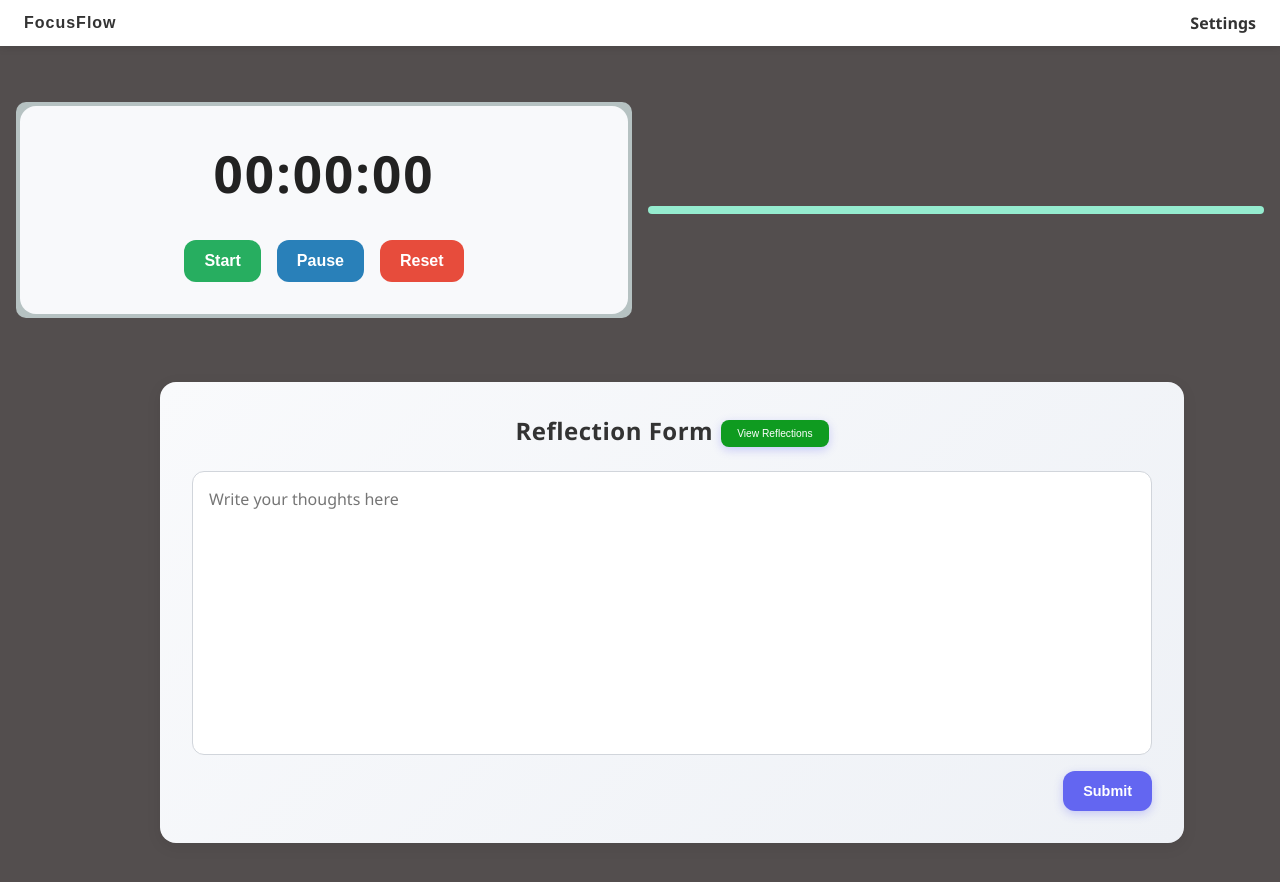
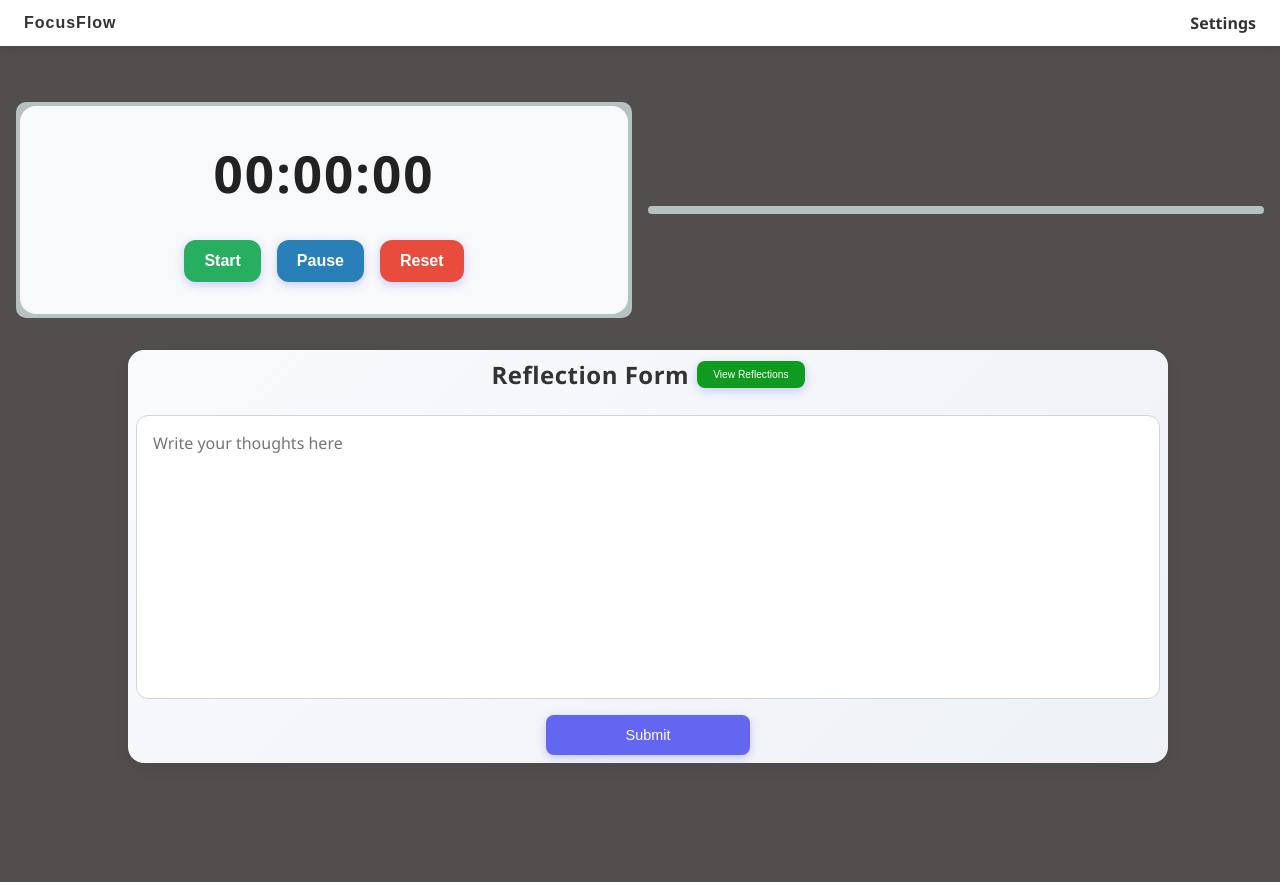
Before and after one commit to Muelvzz/FocusFlow, a React (Vite) app in the folder frontend/: page / in a window 1280 px wide. Shown: the top 882 px of the page. After the commit the page ends 800 px from the top, so only its background shows below. Built offline with nearby package versions, Linux system fonts and the light colour scheme.

Commit message:
reflection section v.3

```diff
--- a/frontend/src/sections-css/main-dashboard.css
+++ b/frontend/src/sections-css/main-dashboard.css
@@ -11,11 +11,12 @@
     margin-top: 2rem;
     padding: 1rem;
     justify-content: center;
-    width: 75%;
+    align-items: center;
+    width: 80%;
     margin: 0 auto;
 }
 
-.left-panel {
+.left-panel, .right-panel {
     width: 100%;
     text-align: center;
     background-color: rgb(182, 194, 194);
@@ -23,10 +24,11 @@
     padding: 0.25rem;
 }
 
-.right-panel {
-    width: 100%;
-    text-align: center;
-    background-color: rgb(149, 236, 207);
-    padding: 0.25rem;
-    border-radius: 10px;
+@media screen and (max-width: 800px) {
+    .main-container {
+        display: flex;
+        flex-direction: column;
+        max-width: 80%;
+        margin: 0 auto;
+    }
 }
--- a/frontend/src/sections-css/reflection.css
+++ b/frontend/src/sections-css/reflection.css
@@ -1,39 +1,30 @@
+/* LAYOUT AND CONTAINERS */
 .reflection-container {
     display: flex;
     flex-direction: column;
     align-items: center;
     justify-content: center;
     border-radius: 1rem;
-    padding: 2rem;
+    padding: 0.5rem;
     background: linear-gradient(135deg, #f9fafc, #eef1f6);
     box-shadow: 0 4px 15px rgba(0, 0, 0, 0.08);
     width: 100%;
-    margin: 2rem auto;
     transition: transform 0.3s ease;
 }
 
-.reflection-header {
+.reflection-header,
+.modal-header {
     display: flex;
     justify-content: space-between;
     align-items: center;
     gap: 0.5rem;
-    margin-bottom: 1.5rem;
+    margin-bottom: 0.5rem;
 }
 
-.modal-header {
-    display: flex;
-    justify-content: space-between;
-    width: 100%;
-    gap: 1rem;
-    align-items: center;
-}
-
-.modal-overlay {
+.modal-overlay,
+.edit-modal-overlay {
     position: fixed;
-    top: 0;
-    left: 0;
-    right: 0;
-    bottom: 0;
+    inset: 0;
     background: rgba(0, 0, 0, 0.5);
     display: flex;
     align-items: center;
@@ -41,7 +32,8 @@
     z-index: 9999;
 }
 
-.modal-content {
+.modal-content,
+.edit-modal-content {
     background: white;
     padding: 2rem;
     border-radius: 1rem;
@@ -49,10 +41,9 @@
     max-width: 600px;
     animation: fadeIn 0.2s ease;
     transition: transform 0.2s ease-out, opacity 0.2s ease-out;
-    transform: scale(1);
-    opacity: 1;
 }
 
+/* FORM STYLES */
 .reflection-container h1 {
     font-size: 1.5rem;
     color: #333;
@@ -61,15 +52,18 @@
     letter-spacing: 0.5px;
 }
 
-.form-container {
+.form-container,
+.form-edit-container {
     display: flex;
     flex-direction: column;
     gap: 1rem;
     width: 100%;
+    margin-top: 1rem;
 }
 
-.reflection-input {
-    height: 250px;
+/* TEXTAREAS */
+.reflection-input,
+.edit-input {
     padding: 1rem;
     border-radius: 0.75rem;
     border: 1px solid #d1d5db;
@@ -82,143 +76,26 @@
     transition: border-color 0.2s ease, box-shadow 0.2s ease;
 }
 
-.reflection-input:focus {
+.reflection-input {
+    height: 250px;
+}
+
+.edit-input {
+    height: 150px;
+    overflow-y: scroll;
+}
+
+.reflection-input:focus,
+.edit-input:focus {
     border-color: #6366f1;
     box-shadow: 0 0 0 3px rgba(99, 102, 241, 0.2);
 }
 
+/* LIST ENTRIES */
 .reflc-ent-cont {
+    display: flex;
     align-items: center;
-    gap: 0.75rem;
-    display: flex;
-}
-
-.reflection-button {
-    align-self: flex-end;
-    border: none;
-    border-radius: 0.75rem;
-    padding: 0.75rem 1.25rem;
-    font-weight: 600;
-    color: #fff;
-    cursor: pointer;
-    transition: all 0.2s ease;
-    font-size: 0.9rem;
-    background-color: #6366f1;
-    box-shadow: 0 3px 10px rgba(99, 102, 241, 0.3);
-}
-
-.reflection-button:hover {
-    background-color: #4f46e5;
-    box-shadow: 0 5px 15px rgba(99, 102, 241, 0.4);
-    transform: translateY(-2px);
-}
-
-.reflection-button:active {
-    transform: translateY(0);
-    box-shadow: 0 2px 6px rgba(99, 102, 241, 0.2);
-}
-
-.view-reflc-btn {
-    align-self: flex-end;
-    border: none;
-    border-radius: 0.5rem;
-    padding: 0.5rem 1rem;
-    font-weight: 400;
-    color: #fff;
-    cursor: pointer;
-    transition: all 0.2s ease;
-    font-size: clamp(0.5rem, 0.8vw, 0.9rem);
-    background-color: #0f9b20;
-    box-shadow: 0 3px 10px rgba(99, 102, 241, 0.3);
-}
-
-.view-reflc-btn:hover {
-    background-color: #086b11;
-    box-shadow: 0 5px 15px rgba(99, 102, 241, 0.4);
-    transform: translateY(-2px);
-}
-
-.view-reflc-btn:active {
-    transform: translateY(0);
-    box-shadow: 0 2px 6px rgba(99, 102, 241, 0.2);
-}
-
-.close-modal-btn {
-    border: none;
-    border-radius: 0.5rem;
-    padding: 0.5rem 1rem;
-    font-weight: 400;
-    color: #fff;
-    cursor: pointer;
-    transition: all 0.2s ease;
-    font-size: clamp(0.5rem, 0.8vw, 0.9rem);
-    background-color: #db2626;
-    box-shadow: 0 3px 10px rgba(99, 102, 241, 0.3);
-}
-
-.close-modal-btn:hover {
-    background-color: #d50707;
-    box-shadow: 0 5px 15px rgba(99, 102, 241, 0.4);
-    transform: translateY(-2px);
-}
-
-.close-modal-btn:active {
-    transform: translateY(0);
-    box-shadow: 0 2px 6px rgba(99, 102, 241, 0.2);
-}
-
-.del-btn {
-    border: none;
-    border-radius: 0.5rem;
-    padding: 0.5rem 1rem;
-    font-weight: 400;
-    color: #fff;
-    cursor: pointer;
-    transition: all 0.2s ease;
-    font-size: clamp(0.5rem, 0.8vw, 0.9rem);
-    background-color: #db2626;
-    box-shadow: 0 3px 10px rgba(99, 102, 241, 0.3);
-}
-
-.del-btn:hover {
-    background-color: #d50707;
-    box-shadow: 0 5px 15px rgba(99, 102, 241, 0.4);
-    transform: translateY(-2px);
-}
-
-.del-btn:active {
-    transform: translateY(0);
-    box-shadow: 0 2px 6px rgba(99, 102, 241, 0.2);
-}
-
-.del-all-btn {
-    border: none;
-    border-radius: 0.5rem;
-    padding: 0.5rem 1rem;
-    font-weight: 400;
-    color: #fff;
-    cursor: pointer;
-    transition: all 0.2s ease;
-    font-size: clamp(0.75rem, 1.25vw, 1rem);
-    background-color: #db2626;
-    box-shadow: 0 3px 10px rgba(99, 102, 241, 0.3);
-    width: 100%;
-    margin-top: 10px;
-}
-
-.del-all-btn:hover {
-    background-color: #d50707;
-    box-shadow: 0 5px 15px rgba(99, 102, 241, 0.4);
-    transform: translateY(-2px);
-}
-
-.del-all-btn:active {
-    transform: translateY(0);
-    box-shadow: 0 2px 6px rgba(99, 102, 241, 0.2);
-}
-
-.success-message {
-    align-items: center;
+    gap: 0.5rem;
 }
 
 .reflection-entry {
@@ -229,4 +106,75 @@
     border-radius: 8px;
     box-shadow: 0 2px 5px rgba(0, 0, 0, 0.3);
     width: 100%;
+    font-size: small;
 }
+
+/* BUTTONS */
+button {
+    align-items: center;
+    padding: 0.5rem;
+    border: none;
+    border-radius: 0.5rem;
+    font-weight: 400;
+    color: #fff;
+    cursor: pointer;
+    transition: all 0.2s ease;
+    box-shadow: 0 3px 10px rgba(99, 102, 241, 0.3);
+}
+
+button:hover {
+    transform: translateY(-2px);
+    box-shadow: 0 5px 15px rgba(99, 102, 241, 0.4);
+}
+
+button:active {
+    transform: translateY(0);
+    box-shadow: 0 2px 6px rgba(99, 102, 241, 0.2);
+}
+
+/* Specific button variants */
+.reflection-button {
+    width: 20%;
+    align-self: center;
+    background-color: #6366f1;
+    padding: 0.75rem 1.25rem;
+    font-size: 0.9rem; }
+.reflection-button:hover { background-color: #4f46e5; }
+
+.view-reflc-btn {
+    background-color: #0f9b20;
+    padding: 0.5rem 1rem;
+    font-size: clamp(0.5rem, 0.8vw, 0.9rem); }
+.view-reflc-btn:hover { background-color: #086b11; }
+
+.close-modal-btn,
+.close-modal-edit-btn,
+.del-btn,
+.del-all-btn { background-color: #db2626; }
+
+.del-all-btn {
+    width: 25%;
+    margin-top: 1rem;
+}
+
+.close-modal-btn:hover,
+.close-modal-edit-btn:hover,
+.del-btn:hover,
+.del-all-btn:hover { background-color: #d50707; }
+
+.edit-btn { background-color: #2662db; }
+.edit-btn:hover { background-color: #0220e3; }
+
+.update-btn {
+    background-color: #0c760f;
+    width: 15%;
+    align-self: center;
+    font-size: clamp(0.75rem, 1.5vw, 1rem); }
+.update-btn:hover { background-color: #04610c; }
+
+/* FEEDBACK */
+.success-message {
+    display: flex;
+    align-items: center;
+    justify-content: center;
+}
--- a/frontend/src/sections/Reflection.jsx
+++ b/frontend/src/sections/Reflection.jsx
@@ -5,8 +5,17 @@ export default function Reflection() {
 
     // states for handling user inputs
     const [userInput, setUserInput] = useState("")
+
+    // states for the modal
     const [showModal, setShowModal] = useState(false)
+
+    // states for the form
     const [showMessage, setShowMessage] = useState(false)
+
+    // states for edit modal
+    const [showEditModal, setShowEditModal] = useState(false)
+    const [editIndex, setEditIndex] = useState(null)
+    const [editValue, setEditValue] = useState("")
 
     // retrieves the history of the user
     const [inputList, setInputList] = useState(() => {
@@ -44,6 +53,30 @@ export default function Reflection() {
     const handleDeleteAll = () => {
         if (window.confirm("Are you sure you want to delete all reflections?")) {
             setInputList([])
+        }
+    }
+
+    const handleEditClick = (index) => {
+        setEditIndex(index)
+        setEditValue(inputList[index])
+        setShowEditModal(true)
+    }
+
+    // tracks the input of the user in the form
+    const handleUpdateChange = (e) => {
+        setEditValue(e.target.value)
+    }
+
+    // handles the input of the user when they press 'submit'
+    const handleUpdate = (e) => {
+        e.preventDefault();
+
+        // checks if the user clicks the 'submit' but with empty submission
+        if (editValue.trim() !== "") {
+            const updatedList = [...inputList]
+            updatedList[editIndex] = editValue
+            setInputList(updatedList)
+            setShowEditModal(false)
         }
     }
 
@@ -87,7 +120,9 @@ export default function Reflection() {
                                 {inputList.length > 0 ? (
                                     inputList.map((entry, index) => (
                                         <ul className="reflc-ent-cont">
-                                            <li className="reflection-entry" key={ index }>{ entry }</li><button className='del-btn' onClick={() => handleDelete(index)}>X</button>
+                                            <li className="reflection-entry" key={ index }>{ entry }</li>
+                                            <button className="edit-btn" onClick={() => handleEditClick(index)}>✏️</button>
+                                            <button className='del-btn' onClick={() => handleDelete(index)}>❌</button>
                                         </ul>
                                     ))) : (
                                         <p className="no-reflection">No reflections yet...</p>
@@ -102,6 +137,34 @@ export default function Reflection() {
                     </div>
                 )
             }
+
+            {/* edit modal */}
+            {
+                showEditModal && (
+                    <div className="edit-modal-overlay">
+                        <div className="edit-modal-content">
+                            <div className="edit-modal-body">
+                                <button
+                                onClick={() => setShowEditModal(false)} className='close-modal-edit-btn'
+                                >close</button>
+                                <form
+                                className="form-edit-container"
+                                onSubmit={ handleUpdate }
+                                >
+                                    <textarea
+                                    className="edit-input"
+                                    onChange={ (e) => setEditValue(e.target.value) }
+                                    >{ editValue }</textarea>
+                                    <button
+                                    className='update-btn'
+                                    type='submit'
+                                    >Submit</button>
+                                </form>
+                            </div>
+                        </div>
+                    </div>
+                )
+            }
             </div>
         </>
     )
```
